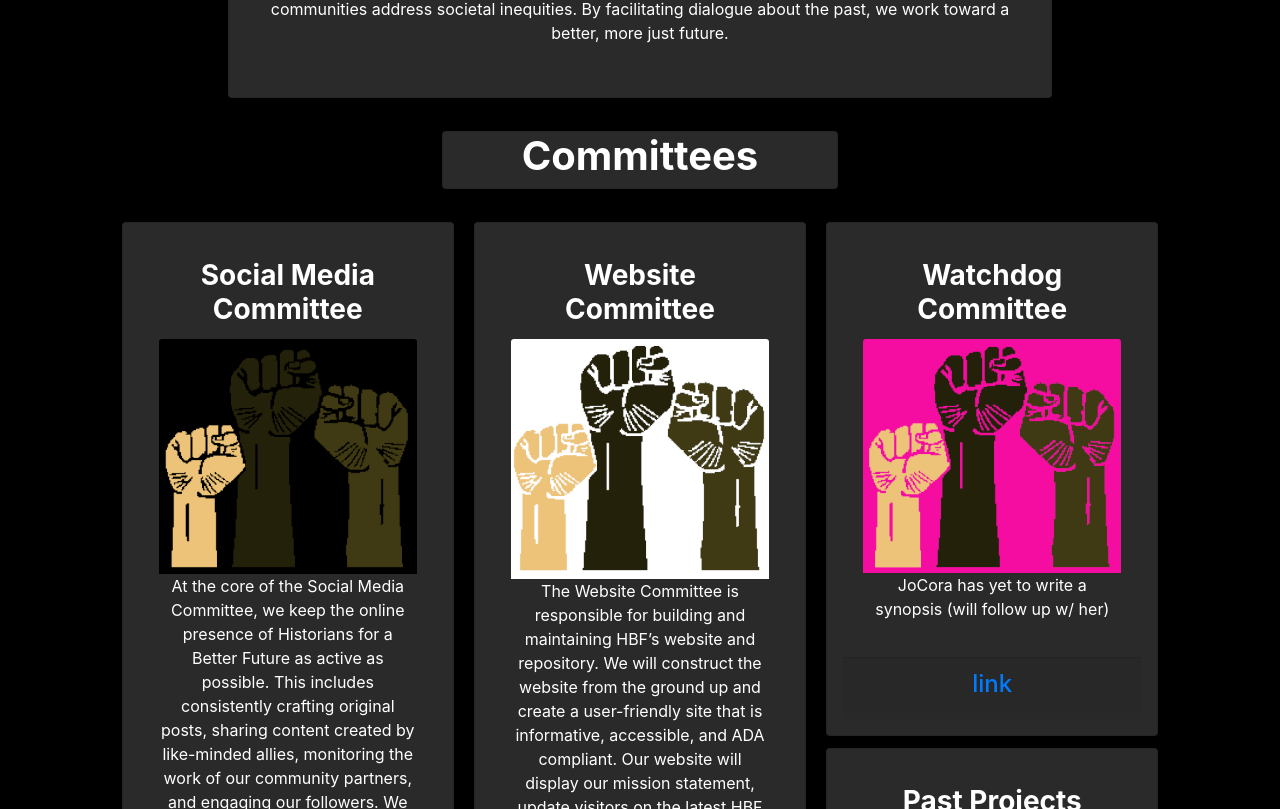
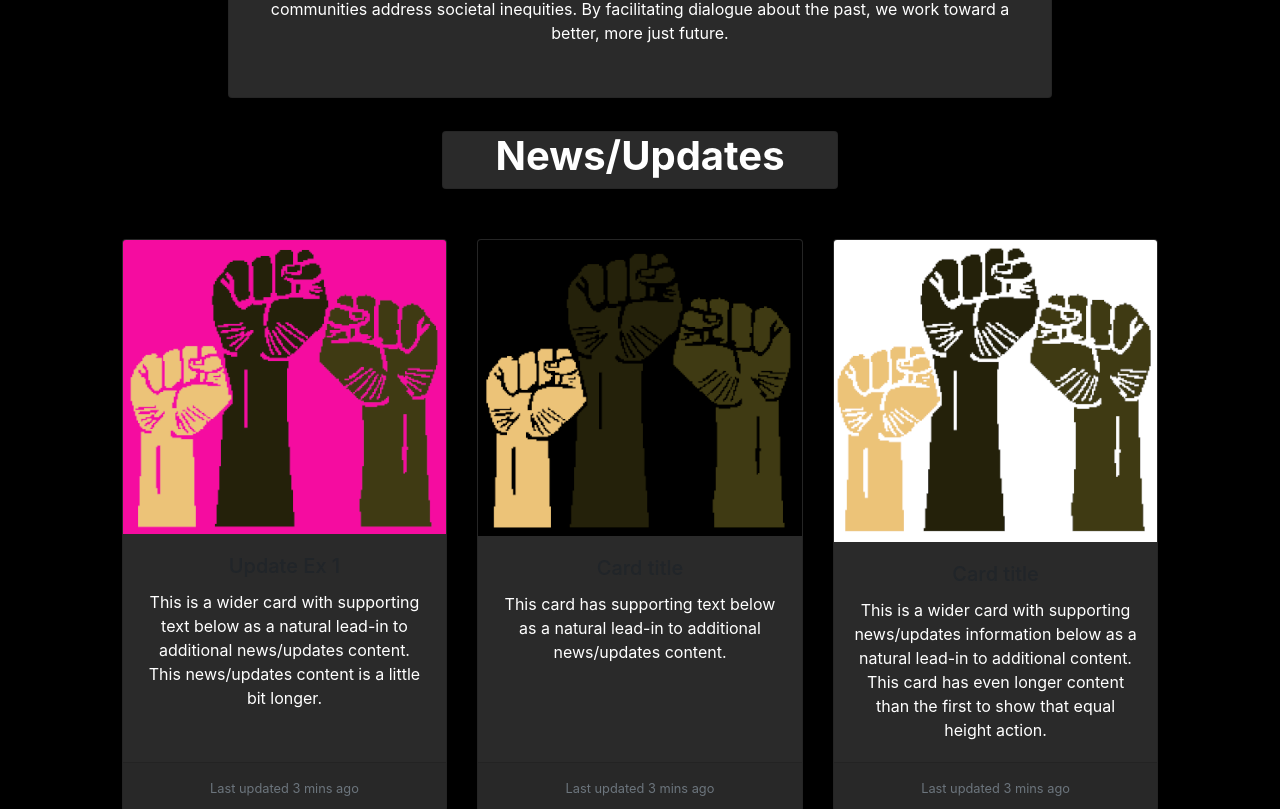
Before and after one commit to TravisLovingood/Historians-for-a-Better-Future, a React (Create React App) app: page / in a window 1280 px wide. Shown: the part 651-1460 px from the top of the page. Built offline with nearby package versions, Linux system fonts and the light colour scheme.

Commit message:
added update component

```diff
--- a/public/index.html
+++ b/public/index.html
@@ -28,7 +28,7 @@
       work correctly both with client-side routing and a non-root public URL.
       Learn how to configure a non-root public URL by running `npm run build`.
     -->
-    <title>HBF|App</title>
+    <title>HBF</title>
   </head>
   <body>
     <noscript>You need to enable JavaScript to run this app.</noscript>
--- a/src/App.js
+++ b/src/App.js
@@ -9,6 +9,7 @@ import Events from './pages/Events';
 import Archives from './pages/Archives';
 import Contact from './pages/Contact';
 import Footer from "./component/footer";
+import Updates from "./component/updates";
 // Bootstrap stuff
 // import Image from 'react-bootstrap/Image'
 import Container from 'react-bootstrap/Container'
@@ -78,6 +79,20 @@ const Home = () =>
         <Col></Col>
       </Row>
 
+      <hr />
+      <Row>
+        <Col></Col>
+        <Col md={4}>
+          <Card>
+            <h1><strong>News/Updates</strong></h1>
+          </Card>
+        </Col>
+        <Col></Col>
+      </Row>
+      <hr />
+
+      <hr />
+      <Updates></Updates>
       <hr />
 
       <Row>
--- /dev/null
+++ b/src/component/updates.js
@@ -0,0 +1,65 @@
+import React from "react";
+import "../App.css"
+// Bootstrap stuff
+import Row from 'react-bootstrap/Row'
+import Col from 'react-bootstrap/Col'
+import Card from 'react-bootstrap/Card'
+import CardDeck from 'react-bootstrap/CardDeck'
+function updates() {
+    return (
+    <Row>
+      <Col></Col>
+      <Col md={10}>
+        <CardDeck>
+
+          <Card>
+            <Card.Img variant="top" src="pics/3Fists-Pink.PNG" />
+            <Card.Body>
+              <Card.Title>Update Ex 1</Card.Title>
+              <Card.Text>
+                This is a wider card with supporting text below as a natural lead-in to
+                additional news/updates content. This news/updates content is a little bit longer.
+              </Card.Text>
+            </Card.Body>
+            <Card.Footer>
+              <small className="text-muted">Last updated 3 mins ago</small>
+            </Card.Footer>
+          </Card>
+
+          <Card>
+            <Card.Img variant="top" src="pics/3Fists-Black.PNG" />
+            <Card.Body>
+              <Card.Title>Card title</Card.Title>
+              <Card.Text>
+                This card has supporting text below as a natural lead-in to additional
+                news/updates content.{' '}
+              </Card.Text>
+            </Card.Body>
+            <Card.Footer>
+              <small className="text-muted">Last updated 3 mins ago</small>
+            </Card.Footer>
+          </Card>
+
+          <Card>
+            <Card.Img variant="top" src="pics/3Fists-White.PNG" />
+            <Card.Body>
+              <Card.Title>Card title</Card.Title>
+              <Card.Text>
+                This is a wider card with supporting news/updates information below as a natural lead-in to
+                additional content. This card has even longer content than the first to
+                show that equal height action.
+              </Card.Text>
+            </Card.Body>
+            <Card.Footer>
+              <small className="text-muted">Last updated 3 mins ago</small>
+            </Card.Footer>
+          </Card>
+
+        </CardDeck>
+      </Col>
+      <Col></Col>
+    </Row>
+    )
+};
+
+export default updates;
```
